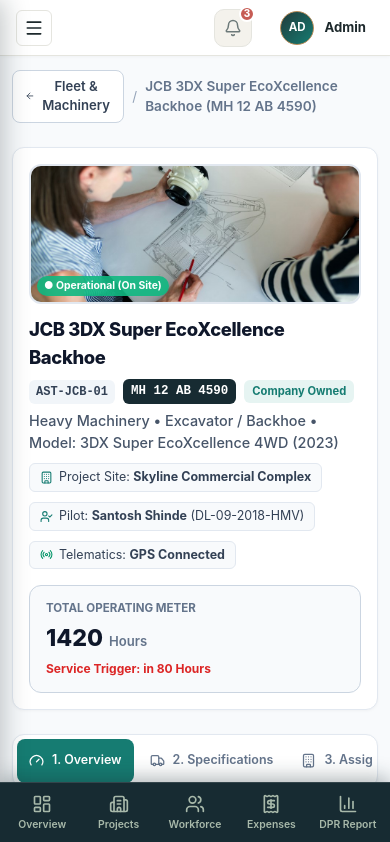
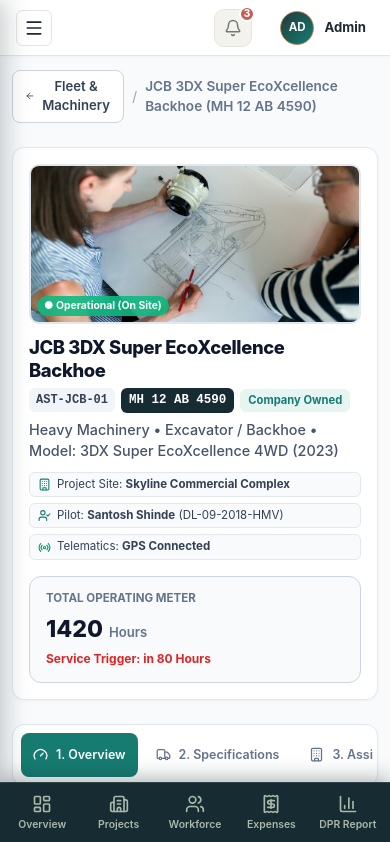
Before and after one commit to dawarepunam/structiva-admin, a Next.js app: page /admin/fleet/1 in a window 390 px wide. Shown: the top 842 px of the page. Built offline with nearby package versions, Linux system fonts and the light colour scheme.

Commit message:
fix(fleet): refine mobile asset cards, eliminate touch blur, and optimize 9-tab navigation for Android

```diff
--- a/src/app/admin/fleet/[id]/AssetDetails.module.css
+++ b/src/app/admin/fleet/[id]/AssetDetails.module.css
@@ -273,6 +273,12 @@
   display: flex;
   gap: 4px;
   overflow-x: auto;
+  -webkit-overflow-scrolling: touch;
+  scrollbar-width: none;
+}
+
+.tabsScroller::-webkit-scrollbar {
+  display: none;
 }
 
 .tabBtn {
@@ -288,12 +294,19 @@
   font-weight: 600;
   cursor: pointer;
   white-space: nowrap;
-  transition: all 0.15s ease;
+  transition: background-color 0.15s ease, color 0.15s ease;
+  -webkit-tap-highlight-color: transparent;
+  outline: none;
 }
 
 .tabBtn:hover {
   background: #f8fafc;
   color: #1e293b;
+}
+
+.tabBtn:focus-visible {
+  outline: 2px solid var(--premium-emerald, #167C72);
+  outline-offset: 2px;
 }
 
 .tabBtnActive {
@@ -949,6 +962,7 @@
   .meterNumber {
     font-size: 1.45rem;
   }
+  .tabsScroller,
   .tabsNav {
     padding: 4px;
     gap: 6px;
@@ -956,6 +970,7 @@
     -webkit-overflow-scrolling: touch;
     scrollbar-width: none;
   }
+  .tabsScroller::-webkit-scrollbar,
   .tabsNav::-webkit-scrollbar {
     display: none;
   }
@@ -1026,4 +1041,40 @@
     width: 100%;
     justify-content: space-between;
   }
+  .heroImageWrapper {
+    height: 160px;
+    border-radius: 10px;
+  }
+  .assetTitle {
+    font-size: 1.15rem;
+    line-height: 1.25;
+  }
+  .heroTitleRow {
+    flex-wrap: wrap;
+    gap: 6px;
+  }
+  .heroMetaList {
+    gap: 6px;
+  }
+  .metaPill {
+    font-size: 0.72rem;
+    padding: 3px 8px;
+    width: 100%;
+  }
 }
+
+@media (max-width: 375px) {
+  .heroCard {
+    padding: 0.85rem;
+    border-radius: 12px;
+  }
+  .assetTitle {
+    font-size: 1.05rem;
+  }
+  .kpiRow4 {
+    grid-template-columns: 1fr !important;
+  }
+  .statBoxVal {
+    font-size: 1.05rem;
+  }
+}
```
Also changed, not shown: src/components/admin/fleet/VehicleList.module.css (+38 -1 lines).
